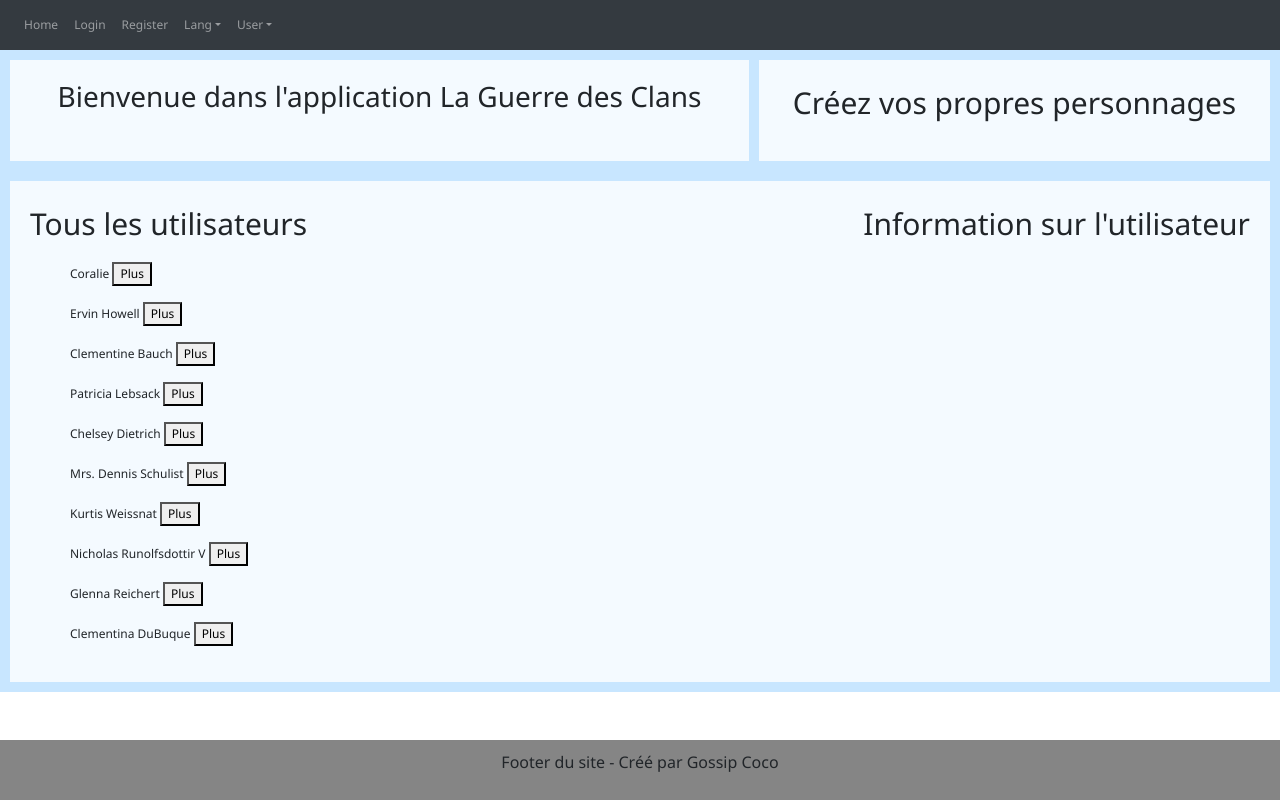
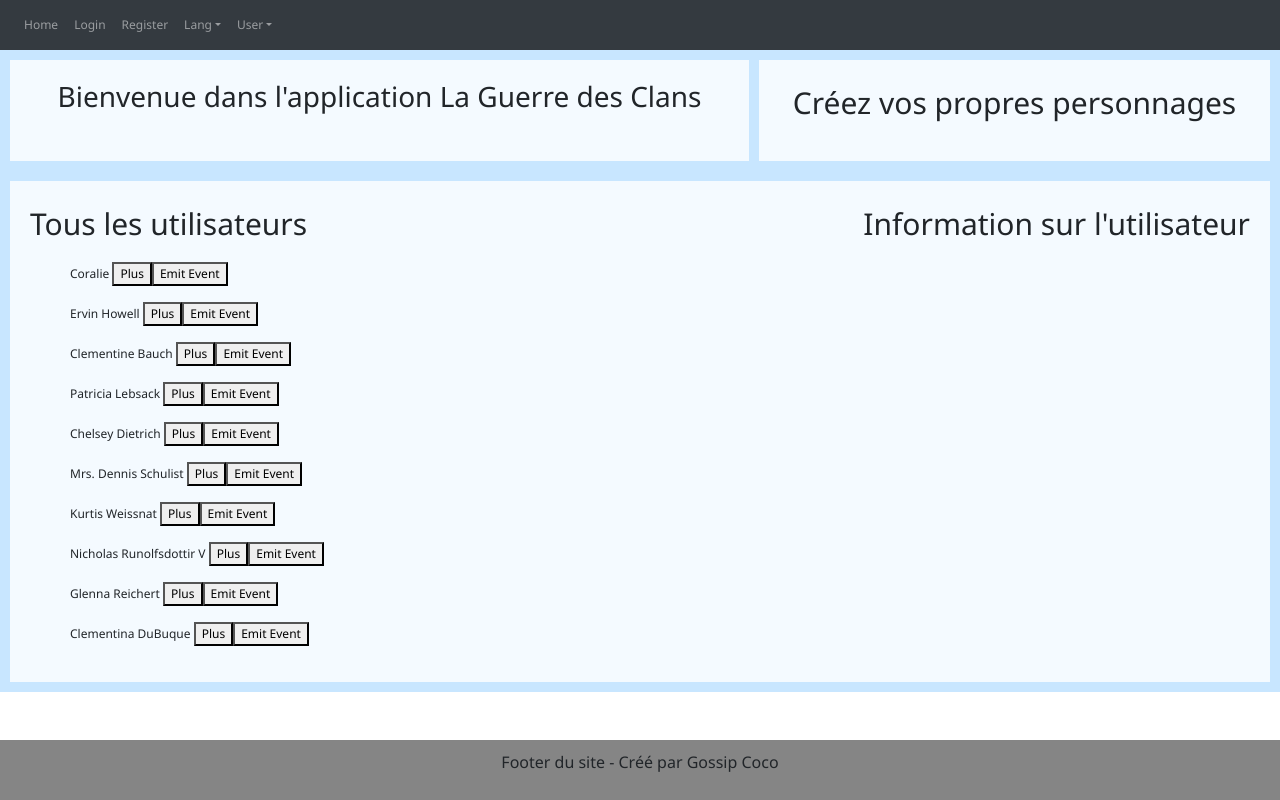
Before and after one commit to GossipCoco/appliVue, a Vue app: page / in a window 1280 px wide. Built offline with nearby package versions, Linux system fonts and the light colour scheme; no server answers.

Commit message:
list user action fix up

```diff
--- a/src/components/MainContain.vue
+++ b/src/components/MainContain.vue
@@ -12,7 +12,8 @@
       <user-list v-bind:usersList="userDatas"/>
       </div>
       <div class="user-information">
-        <user-details />
+        <user-details @show-info-user="setUser"></user-details>
+        <p>{{userPersonnalInfo}}</p>
       </div>
     </div>
   </div>
@@ -33,7 +34,8 @@ export default {
     return {
       userDatas: usersJson,
       msg: 'Bienvenue dans l\'application La Guerre des Clans',
-      description: 'Créez vos propres personnages'
+      description: 'Créez vos propres personnages',
+      userPersonnalInfo: '',
     }
   },created: function() {
     axios.get(this.userDatas)
@@ -42,5 +44,12 @@ export default {
           console.log(this.users);
       })
   },
+  methods: {
+      // Define method that will use the payload to update the data property
+      setUser(value) {
+        console.log(value);
+          //this.message = payload.message
+      }
+  }
 }
 </script>
--- a/src/components/Users/UsersList.vue
+++ b/src/components/Users/UsersList.vue
@@ -3,7 +3,9 @@
     <p>{{msg}}</p>
     <ul>
       <li v-for="user in usersList" :key="user.id">
-        <p>{{user.name}} <button v-on:click="showUser(user)">Plus</button></p>
+        <p>{{user.name}} <button @click="showUser(user)">Plus</button>
+        <button @click="emitCustomEvent(user)">Emit Event</button>
+        </p>
       </li >
     </ul>
   </div>
@@ -24,8 +26,12 @@ export default {
       console.log(user);
       this.userInformations = user;
       console.log(this.userInformations);
-
-
+    },
+    emitCustomEvent(user) {
+      console.log(user);
+      this.userInformations = user;
+      console.log(this.userInformations);
+      this.$emit('show-info-user', this.userInformations);
     }
   }
 };
```
